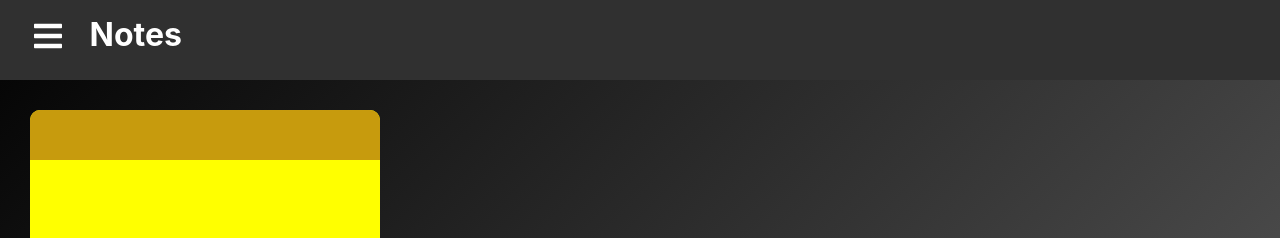
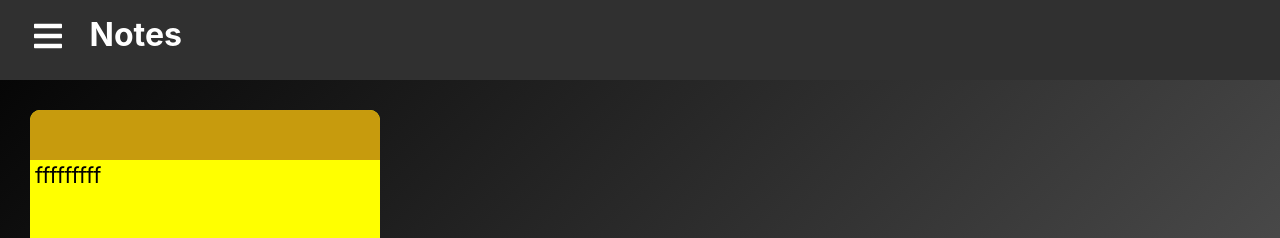
Before and after one commit to abellizzi1/StudentToolsProject, a React (Create React App) app in the folder planner1/: page / in a window 1280 px wide. Shown: the top 238 px of the page. Built offline with nearby package versions, Linux system fonts and the light colour scheme.

Commit message:
Finished Note component

```diff
--- a/planner1/src/components/Note.js
+++ b/planner1/src/components/Note.js
@@ -24,14 +24,36 @@ class Note extends React.Component {
             {
                 var tempNoteIdx = notesArr[i];
                 i++;
-                var noteContent = notesArr[i];
+                var tempNoteContent = notesArr[i];
                 i++;
+
+                const tempRet = (
+                    <div id={ReactHtmlParser(tempNoteIdx)} className = 'notes'>
+                        <div className = 'note-toolbar'>
+                        </div>
+                        <p>{ReactHtmlParser(tempNoteContent)}</p>
+                    </div>
+                );
+                this.state.notes.push(tempRet);
             }
         }
 
         if (this.props.noteIdx != null)
         {
             var noteIndex = this.props.noteIdx;
+
+            const ret = (
+                <div id={ReactHtmlParser(noteIndex)} className = 'notes'>
+                    <div className = 'note-toolbar'>
+                    </div>
+                    <p></p>
+                </div>
+            );
+
+            this.state.notes.push(ret);
+            notesArr.push(noteIndex);
+            notesArr.push(" ");
+            localStorage.setItem('allNotes', JSON.stringify(notesArr));
         }
 
         return (
--- a/planner1/src/pages/NotesPage.css
+++ b/planner1/src/pages/NotesPage.css
@@ -19,6 +19,15 @@
 	100% {
 		background-position: 0% 50%;
 	}
+}
+
+p {
+	font-size: 22px;
+	color: black;
+	z-index: 3;
+	text-align: left;
+	padding-left: 5px;
+	padding-top: 52px;
 }
 
 .notes {
--- a/planner1/src/pages/NotesPage.js
+++ b/planner1/src/pages/NotesPage.js
@@ -32,8 +32,8 @@ export default function NotesPage() {
 
                 <div className = 'notes'>
                     <div className = 'note-toolbar'>
-
                     </div>
+                    <p>fffffffff</p>
                 </div>
             </div>
 
```
